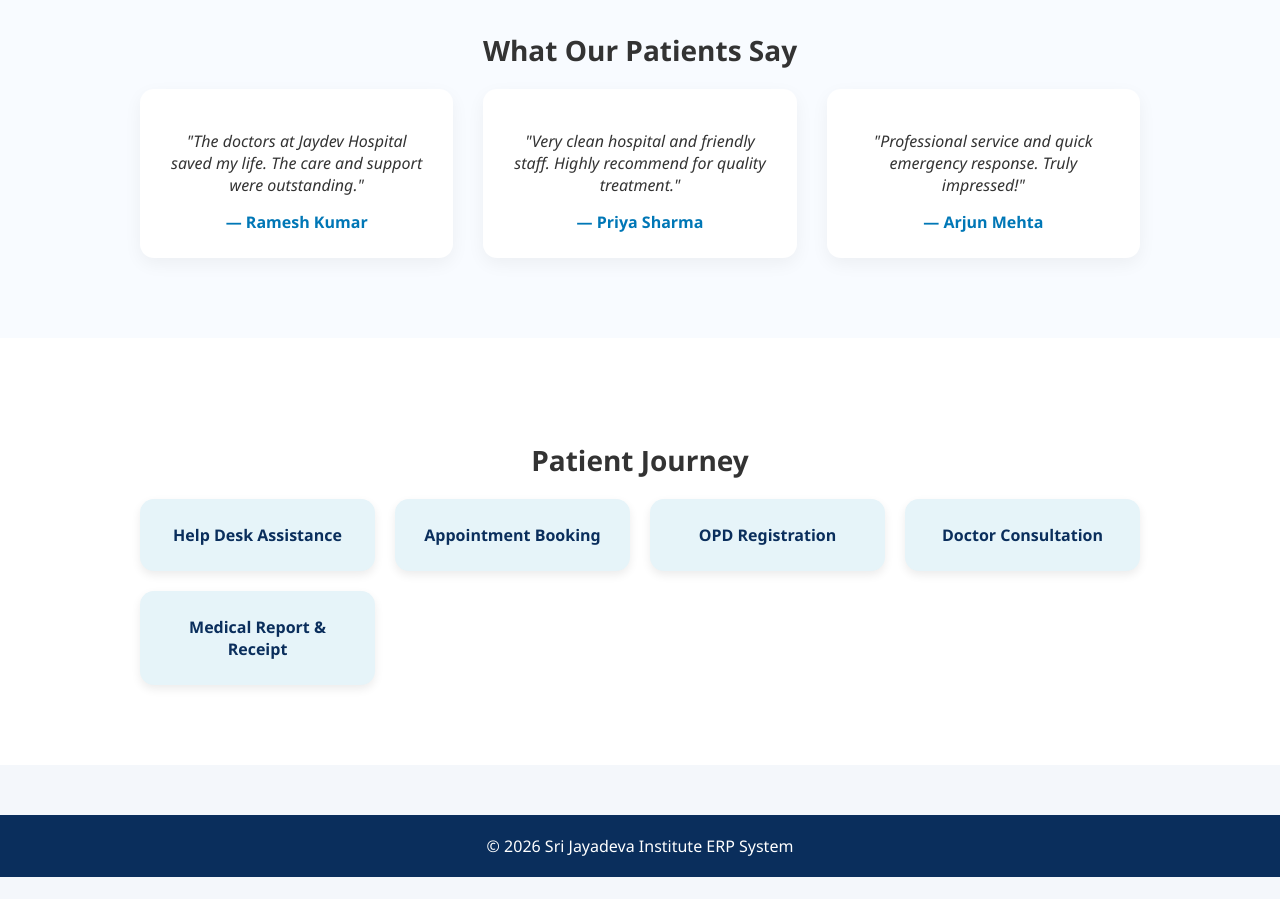
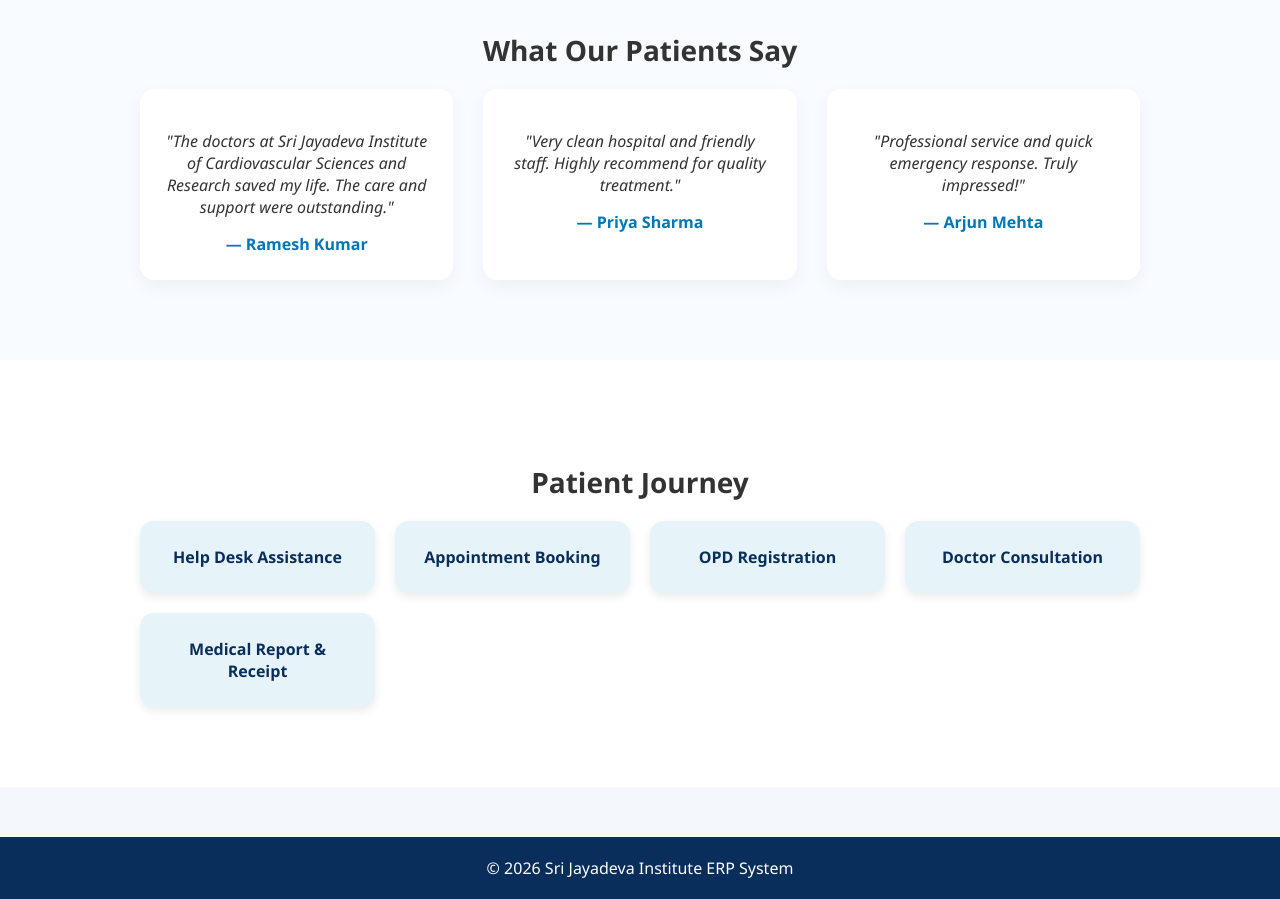
Before and after one commit to Ishikaraj-30/Hospital-website, a React (Create React App) app: page / in a window 1280 px wide. Shown: the part 2840-3739 px from the top of the page. Before the commit the page ends 3717 px from the top, so only its background shows below. Built offline with nearby package versions, Linux system fonts and the light colour scheme.

Commit message:
changing name

```diff
--- a/src/App.js
+++ b/src/App.js
@@ -73,7 +73,7 @@ useEffect(() => {
     <>
       <div className="hero">
   <div className="hero-content">
-    <img src={logo} alt="Jaydev Hospital Logo" className="hero-logo" />
+    <img src={logo} alt="Sri Jayadeva Institute of Cardiovascular Sciences and Research Logo" className="hero-logo" />
 
     <h1>Sri Jayadeva Institute of Cardiovascular Sciences and Research</h1>
     <p className="hero-tagline">
@@ -209,7 +209,7 @@ useEffect(() => {
   <div className="testimonial-grid">
     <div className="testimonial-card">
       <p className="testimonial-text">
-        "The doctors at Jaydev Hospital saved my life. The care and support were outstanding."
+        "The doctors at Sri Jayadeva Institute of Cardiovascular Sciences and Research saved my life. The care and support were outstanding."
       </p>
       <div className="testimonial-name">— Ramesh Kumar</div>
     </div>
```
Also changed, not shown: 1 other file (tests, documents, lock files or other folders).
